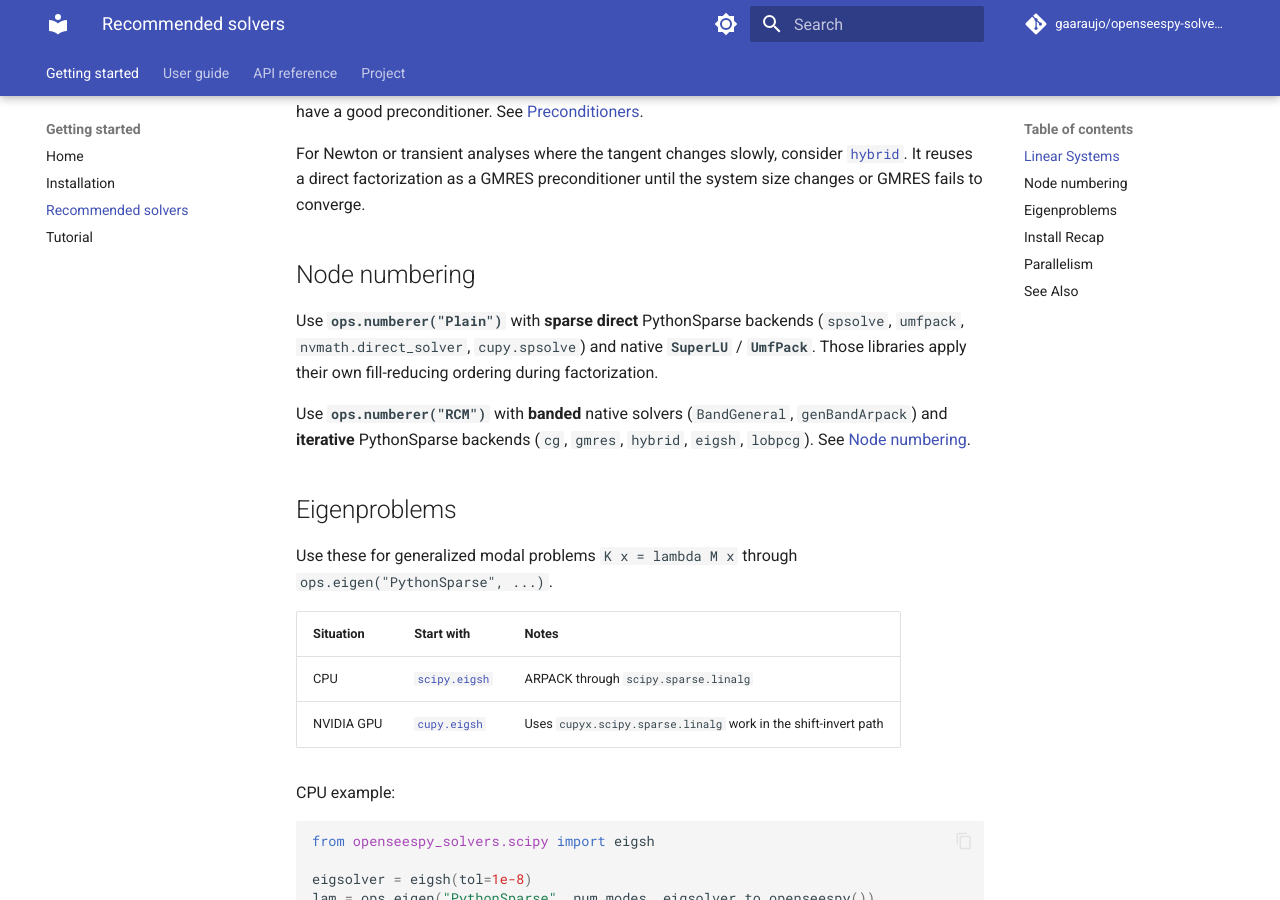
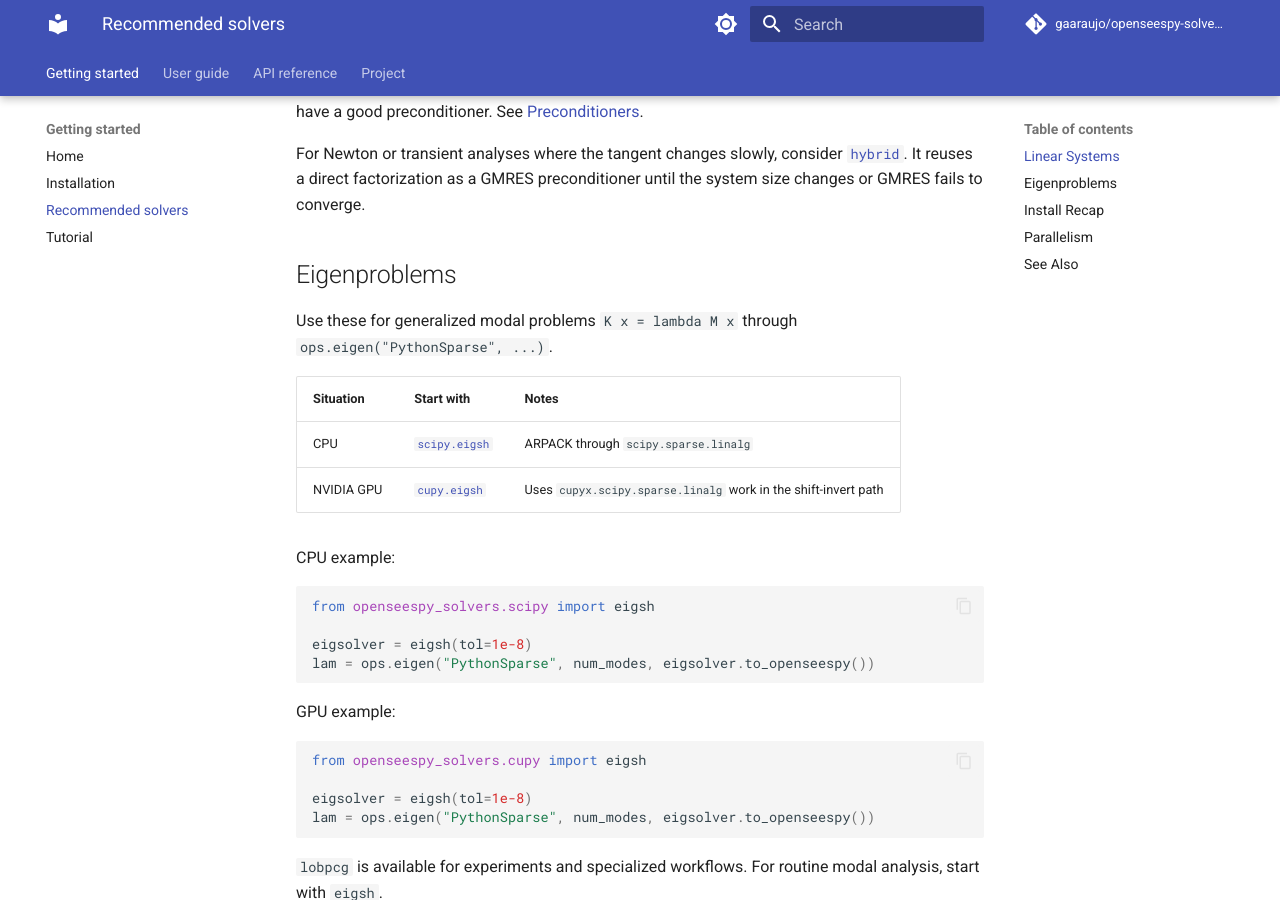
Before and after one commit to sahilkur36/openseespy-solvers, an MkDocs documentation site: the page built from docs/recommended-solvers.md, in a window 1280 px wide and 900 px high, scrolled down 954 px. Built offline with MkDocs 1.6.1 and Material for MkDocs 9.7.7, drawn with Linux system fonts in a browser that asks for light colours; comment, search, counter and statistics services are not loaded.

Commit message:
Remove dedicated numberer user-guide page and doc cross-links.
Keep Plain/RCM selection in examples via _brick_common helpers only.

```diff
--- a/docs/recommended-solvers.md
+++ b/docs/recommended-solvers.md
@@ -39,17 +39,6 @@ when you have a good preconditioner. See [Preconditioners](user-guide/preconditi
 For Newton or transient analyses where the tangent changes slowly, consider
 [`hybrid`](api/hybrid.md). It reuses a direct factorization as a GMRES preconditioner until
 the system size changes or GMRES fails to converge.
-
-## Node numbering
-
-Use **`ops.numberer("Plain")`** with **sparse direct** PythonSparse backends
-(`spsolve`, `umfpack`, `nvmath.direct_solver`, `cupy.spsolve`) and native **`SuperLU`**
-/ **`UmfPack`**. Those libraries apply their own fill-reducing ordering during
-factorization.
-
-Use **`ops.numberer("RCM")`** with **banded** native solvers (`BandGeneral`,
-`genBandArpack`) and **iterative** PythonSparse backends (`cg`, `gmres`, `hybrid`,
-`eigsh`, `lobpcg`). See [Node numbering](user-guide/numberer.md).
 
 ## Eigenproblems
 
--- a/mkdocs.yml
+++ b/mkdocs.yml
@@ -72,7 +72,6 @@ nav:
       - Tutorial: getting-started.md
   - User guide:
       - PythonSparse interface: user-guide/pythonsparse-interface.md
-      - Node numbering: user-guide/numberer.md
       - Solver objects: user-guide/solver-objects.md
       - to_openseespy: user-guide/to-openseespy.md
       - Preconditioners: user-guide/preconditioners.md
```
Also changed, not shown: README.md (+1 -1 lines), docs/getting-started.md (+2 -4 lines), docs/index.md (+0 -1 lines), docs/user-guide/numberer.md (deleted, +0 -72 lines), examples/README.md (+0 -2 lines), 1 other file.
